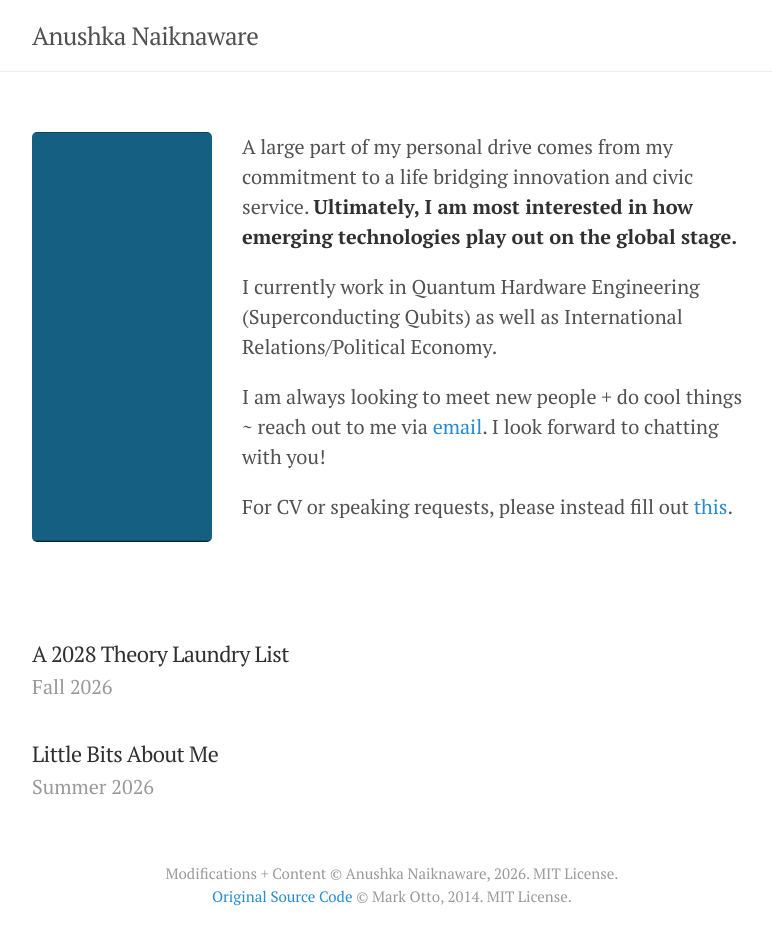
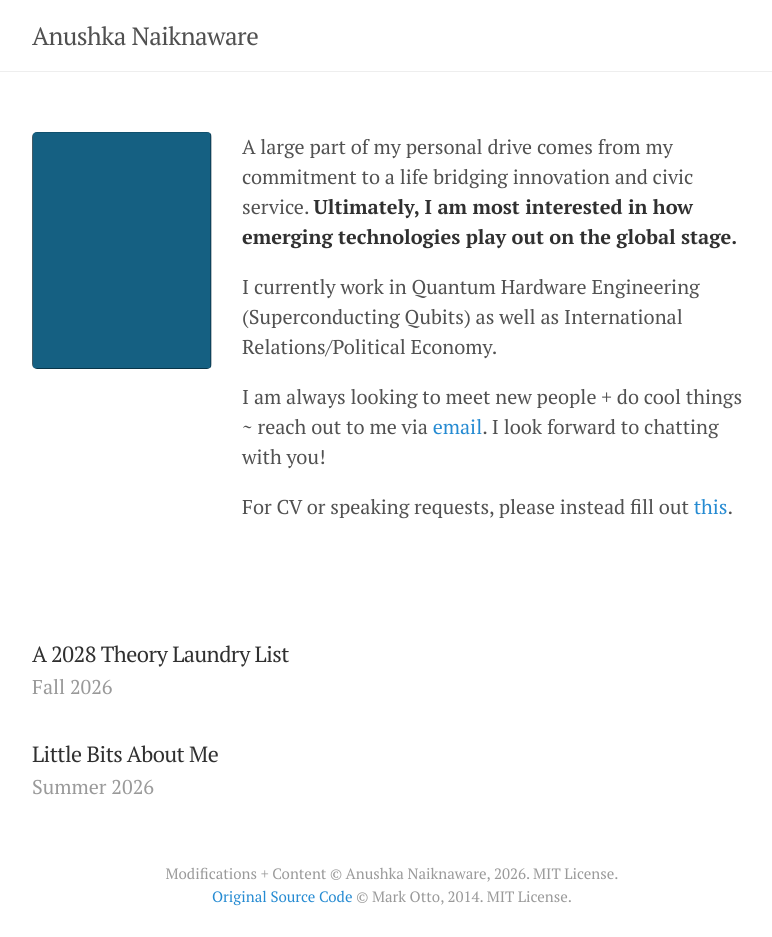
Before and after one commit to anushkanaiknaware/anushkanaiknaware.github.io, a Jekyll site: the page built from index.html, in a window 1280 px wide. Shown: the whole page, without its empty margins (248-1020 px from the left). Built offline with Jekyll 4.4.1, drawn with Linux system fonts in a browser that asks for light colours; the list of posts is cut into pages by our own code.

Commit message:
shifting image mods for text

```diff
--- a/public/css/poole.css
+++ b/public/css/poole.css
@@ -238,14 +238,13 @@ img {
   display: grid;
   grid-template-columns: 180px minmax(0, 1fr);
   gap: 1.5rem;
-  align-items: stretch;
+  align-items: start;
 }
 
 .home-image {
   width: 100%;
-  height: 100%;
+  height: auto;
   margin: 0;
-  object-fit: cover;
 }
 
 .home-text {
```
